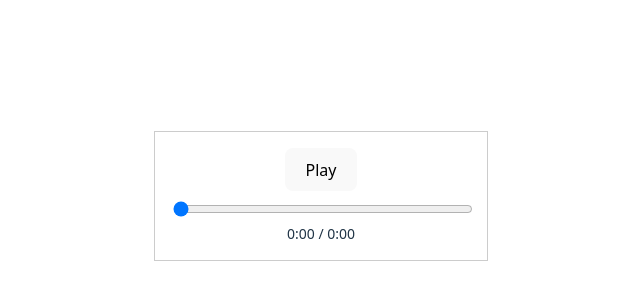
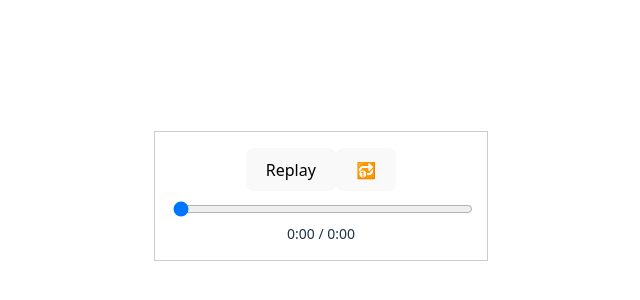
Before and after one commit to You-Self/basic-music-player, a React (Vite) app: page / in a window 1280 px wide. Shown: the part 204-504 px from the top of the page, without its empty margins (319-959 px from the left). Built offline with nearby package versions, Linux system fonts and the light colour scheme.

Commit message:
added Repeat button, added Replay function, added new music's for future

```diff
--- a/src/assets/player/MusicPlayer.jsx
+++ b/src/assets/player/MusicPlayer.jsx
@@ -40,6 +40,16 @@ export default function MusicPlayer() {
     return `${minutes}:${seconds.toString().padStart(2, "0")}`;
   };
 
+  const handlePauseEnd = () => {
+    !isPlaying && currentTime === duration ?
+    audioRef.current.play() :
+    setIsPlaying(false);
+  };
+
+  const handleRepeat = () => {
+    audioRef.current.loop = !audioRef.current.loop;
+  };
+
   return (
     <div className="player-container">
       <audio
@@ -47,10 +57,16 @@ export default function MusicPlayer() {
         src="/music/lemonbasement.mp3"
         onTimeUpdate={handleTimeUpdate}
         onLoadedMetadata={handleLoadedMetadata}
+        onEnded={handlePauseEnd}
       />
 
       <button onClick={togglePlay}>
-        {isPlaying ? "Pause" : "Play"}
+        {!isPlaying && currentTime === duration ? "Replay" : isPlaying ? "Pause" : "Play"}
+      </button>
+
+      <button onClick={handleRepeat}>
+        🔂
+        {/* 🔁 */}
       </button>
 
       <div className="player">
```
Also changed, not shown: 2 other files (tests, documents, lock files or other folders).
